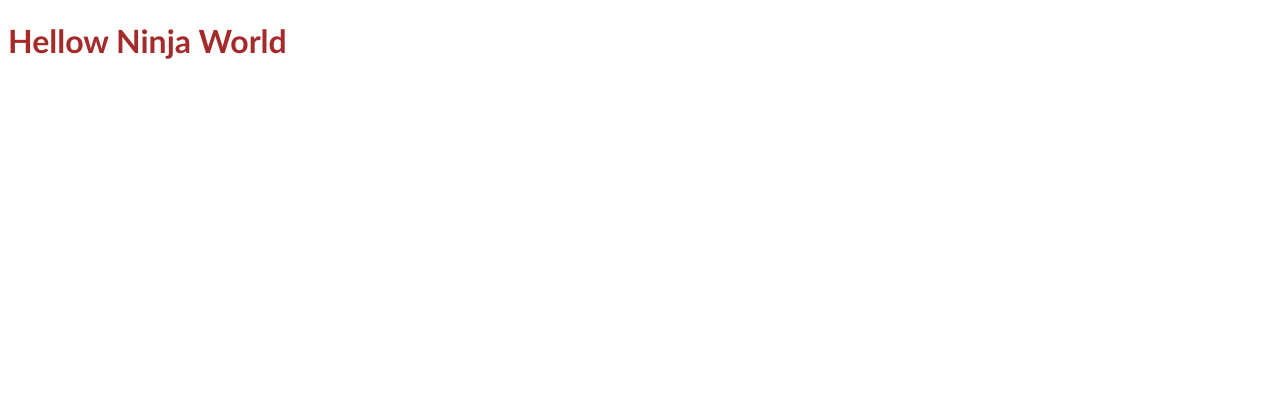
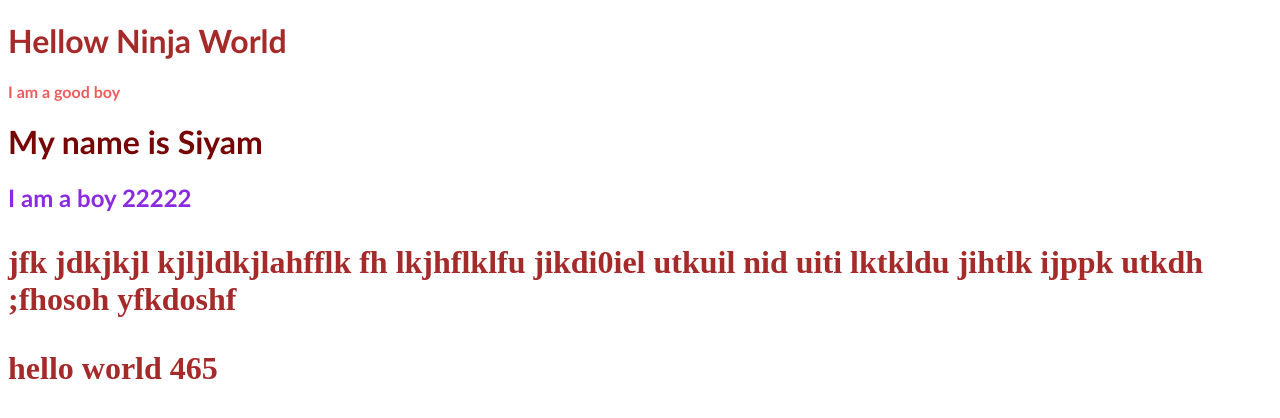
Before and after one commit to Siyam-21/Practice-css, a plain HTML site: page practice.html in a window 1280 px wide. Drawn offline with Linux system fonts and the light colour scheme.

Commit message:
today practice

```diff
--- a/practice.html
+++ b/practice.html
@@ -9,5 +9,14 @@
 <body>
     <h1>Hellow Ninja World</h1>
 
+    <h1 class="your-boy">I am a good boy</h1>
+    <h1 class="good-boy">My name is Siyam</h1>
+
+    <h1 id="my-jj">I am a boy 22222</h1>
+    <b><p>jfk jdkjkjl kjljldkjlahfflk fh lkjhflklfu jikdi0iel utkuil nid uiti
+        lktkldu jihtlk ijppk utkdh ;fhosoh yfkdoshf
+    </p></b>
+    <h3>hello world 465</h3>
+
 </body>
 </html>
--- /dev/null
+++ b/style2.css
@@ -0,0 +1,3 @@
+*{
+    color: rgb(255, 0, 0);font-family: 'Times New Roman', Times, serif;
+}
--- a/syle.css
+++ b/syle.css
@@ -2,3 +2,20 @@ h1{
     color: brown;
     font-family: 'Gill Sans', 'Gill Sans MT', Calibri, 'Trebuchet MS', sans-serif;
 }
+
+.your-boy{
+    color: rgb(238, 92, 92);font-size: medium;
+}
+
+.good-boy{
+    color: rgb(119, 5, 5);
+    font: bold;
+}
+
+#my-jj{
+    color: blueviolet;
+    font-size:x-large ;
+}
+p,h3{
+    color: brown;font-size: xx-large;
+    }
```
Also changed, not shown: practice2.html (added, +14 -0 lines).
